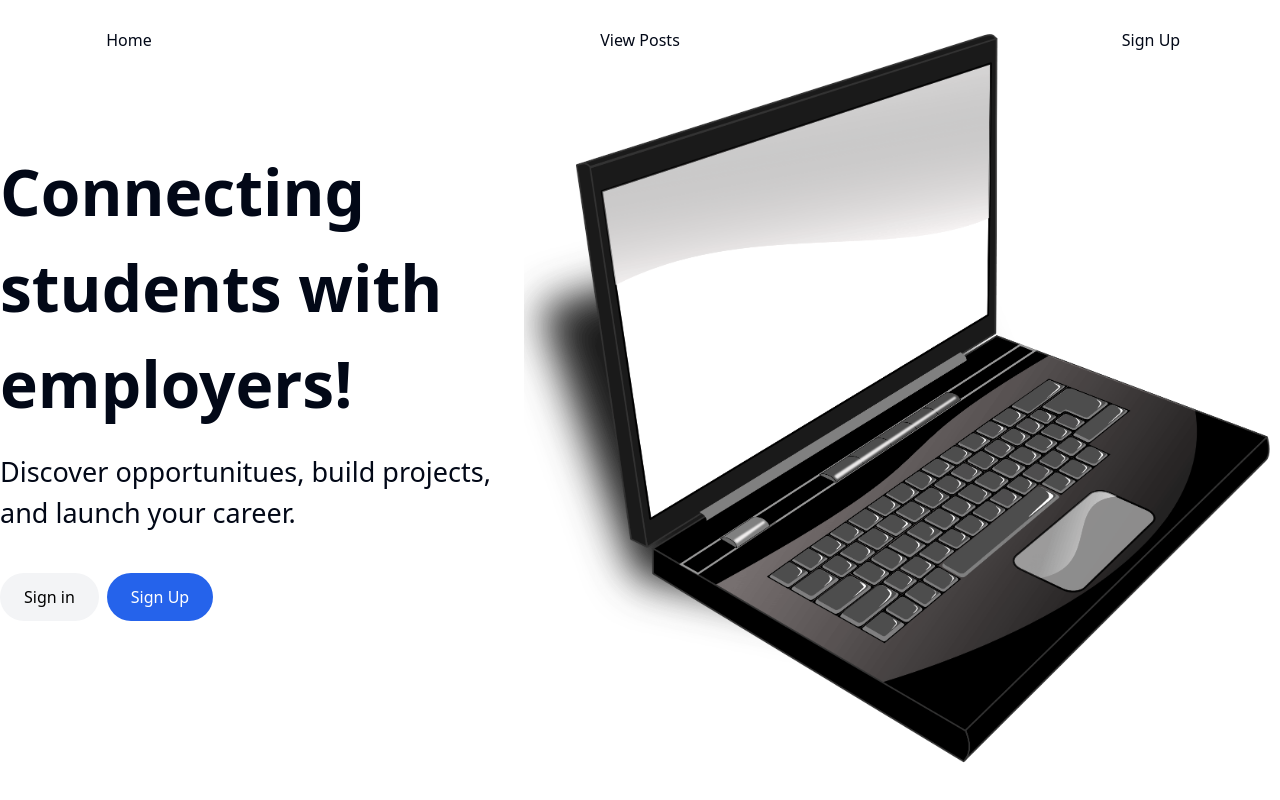
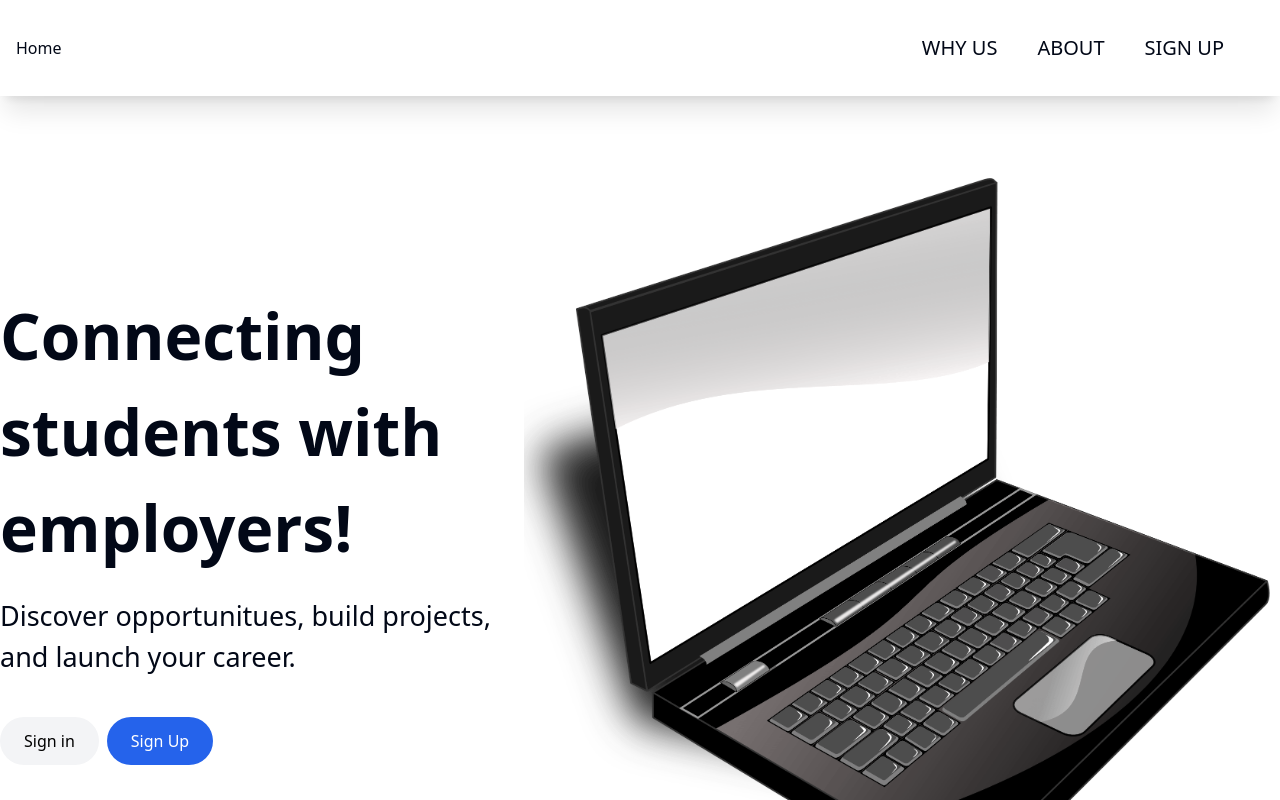
Before and after one commit to thomasbulll/Compile-And-Hire, a Next.js app: page / in a window 1280 px wide. Shown: the top 800 px of the page. Built offline with nearby package versions, Linux system fonts and the light colour scheme; no server answers.

Commit message:
Add new nav bar

```diff
--- a/app/page.tsx
+++ b/app/page.tsx
@@ -2,8 +2,8 @@ import Hero from "@/components/Hero";
 
 export default function Home() {
   return (
-    <main className="main">
-      <Hero />
+    <main className="main pt-36">
+      <Hero/>
     </main>
   );
 }
--- a/components/NavBar.tsx
+++ b/components/NavBar.tsx
@@ -1,36 +1,65 @@
 'use client';
 
-import React from 'react'
+import React, { useState } from 'react'
 import Link from 'next/link';
 import CustomButton from './CustomButton';
+import { Button } from '@/components/ui/button';
+import { logout } from '@/actions/logout';
+import { AiOutlineClose, AiOutlineMenu } from 'react-icons/ai';
 
 const NavBar = () => {
+
+  const [menuOpen, setMenuOpen] = useState(false)
+
+  const handleNav = () => {
+    setMenuOpen(!menuOpen);
+  }
+
   return (
-    <header className="w-full absolute z-10">
-        <nav className='max-w-[1440px] mx-auto flex justify-between items-center sm:px-16 px-6 py-4 bg-transparent'>
-            <Link href="/" className='flex justify-center items-center'>
-            <CustomButton
-                  title='Home'
-                  btnType='button'
-                  containerStyles='bg-gray-100 text-primary-blue rounded-full bg-white min-w-[130px] hover:bg-gray-200 '
-              />
+    <nav className="fixed w-full h-24 shadow-xl bg-white">
+      <div className="flex justify-between items-center h-full w-full px-4 2x1:px-16">
+        <Link href="/">
+          Home
+        </Link>
+        <div>
+          <ul className="hiddem sm:flex">
+            <Link href="/why-us">
+              <li className="ml-10 uppercase hover:border-b text-xl">Why us</li>
             </Link>
-            <Link href="/student/all-posts" className='flex justify-center items-center'>
-            <CustomButton
-                  title='View Posts'
-                  btnType='button'
-                  containerStyles='bg-gray-100 text-primary-blue rounded-full bg-white min-w-[130px] hover:bg-gray-200 '
-              />
+            <Link href="/about">
+              <li className="ml-10 uppercase hover:border-b text-xl">About</li>
             </Link>
-            <Link href="/auth/choose-register-type" >
-              <CustomButton
-                  title='Sign Up'
-                  btnType='button'
-                  containerStyles='bg-gray-200 text-primary-blue rounded-full bg-white min-w-[130px] hover:bg-gray-300 '
-              />
+            <Link href="/auth/login">
+              <li className="mx-10 uppercase hover:border-b text-xl">Sign Up</li>
             </Link>
-        </nav>
-    </header>
+          </ul>
+        </div>
+        <div onClick={handleNav} className="sm:hidden cursor-pointer pl-24">
+          <AiOutlineMenu size={25}/>
+        </div>
+      </div>
+      <div className={
+        menuOpen
+        ? "fixed left-0 top-0 w-[65%] sm:hidden h-screen bg-gray-400 p-10 ease-in duration-500"
+        : "fixed left-[-100%] top-0 p-10 ease-in duration-1000"
+      }>
+        <div className="flex w-full items-center justify-end">
+          <div onClick={handleNav} className="cursor-pointer">
+            <AiOutlineClose size={25}/>
+          </div>
+        </div>
+        <div className="flex-col py-4">
+          <ul>
+            <Link href="">
+              <li onClick={() => setMenuOpen(false)}>
+                Home
+              </li>
+            </Link>
+
+          </ul>
+        </div>
+      </div>
+    </nav>
   )
 }
 
--- a/components/posts/generic-post.tsx
+++ b/components/posts/generic-post.tsx
@@ -16,8 +16,7 @@ interface PostProps {
 }
 
 export const GenericPost = ({
-    id,
-    title,
+     title,
     compensation,
     description,
     company,
```
Also changed, not shown: 1 other file (tests, documents, lock files or other folders).
